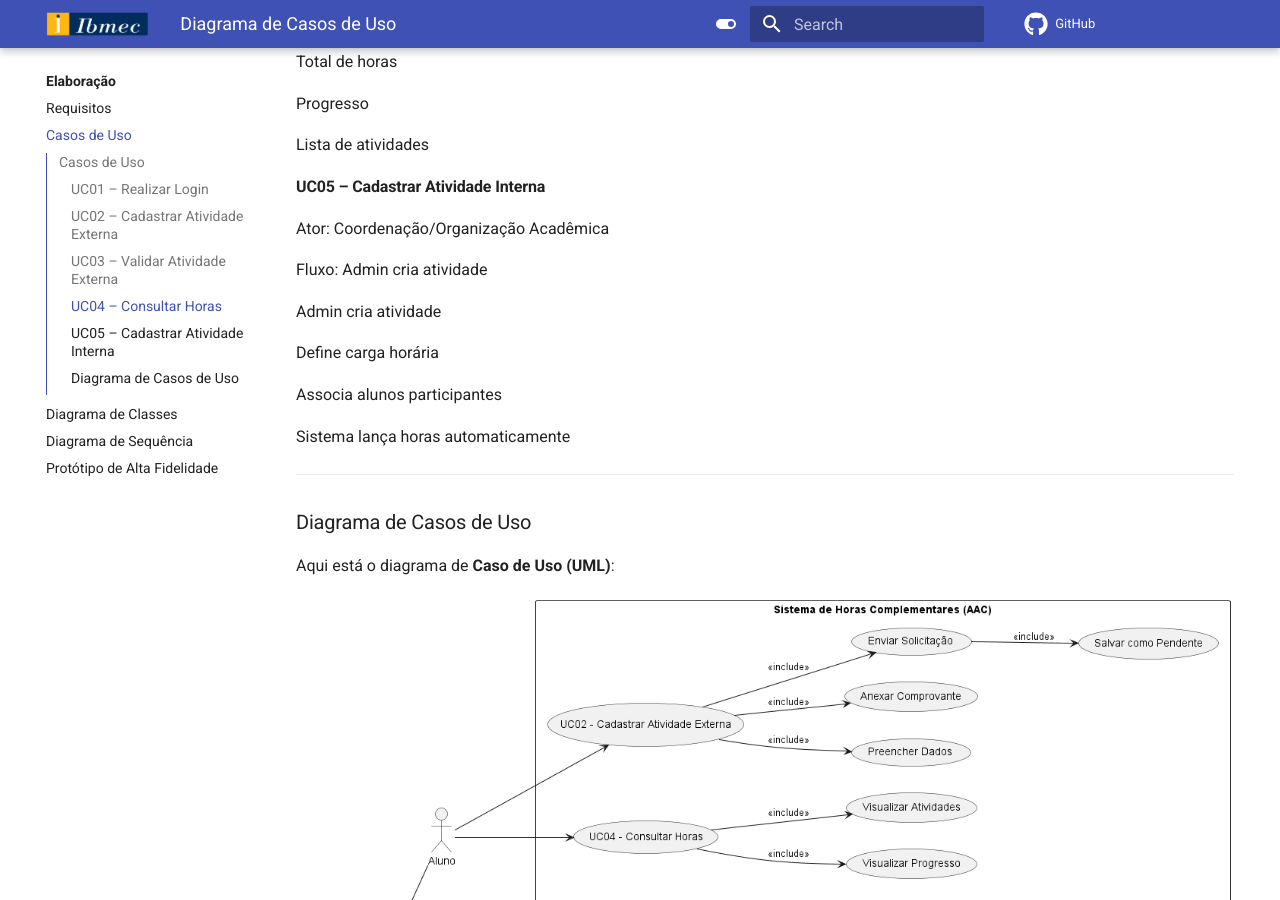
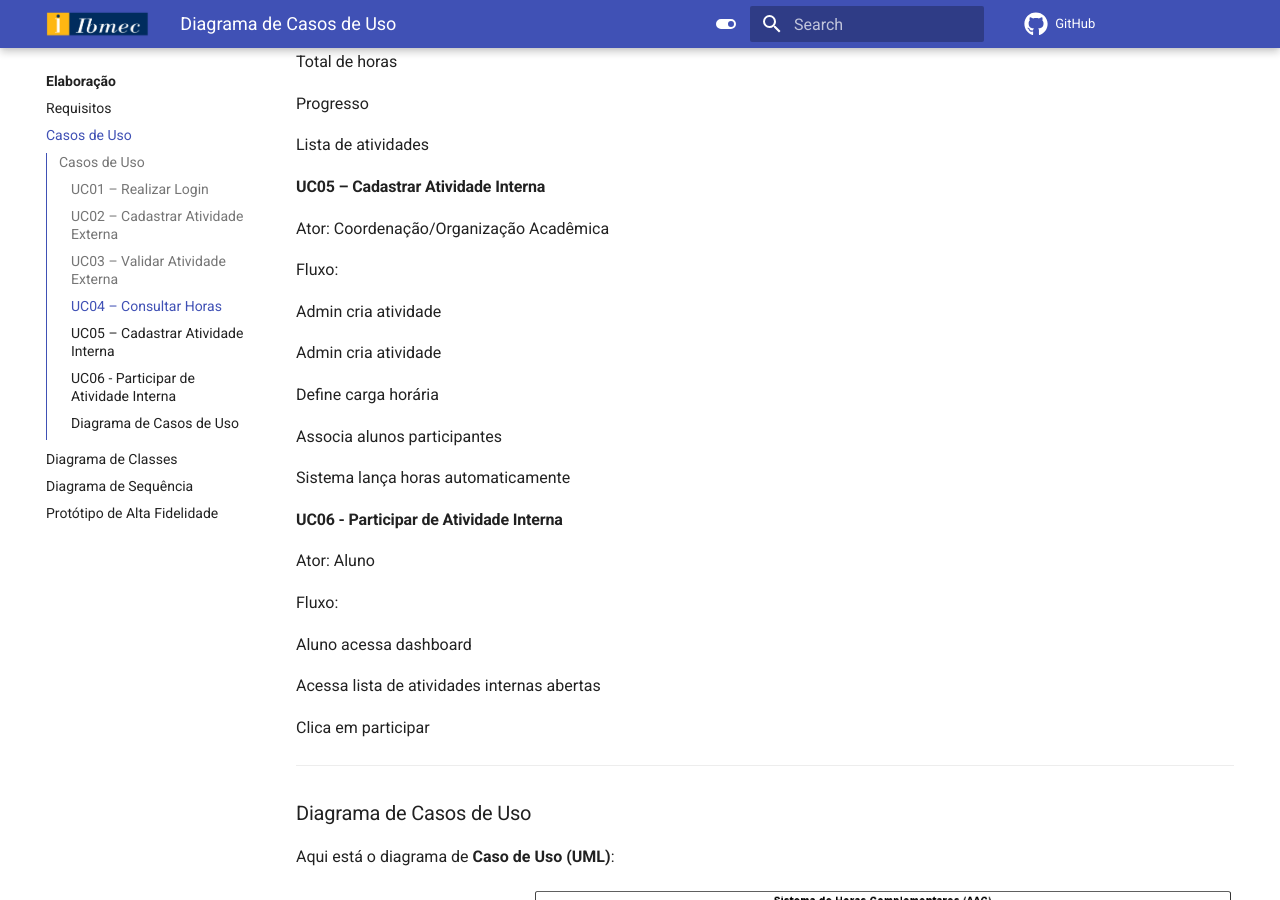
Before and after one commit to Projetos-de-Extensao/PBE_26.1_8003_I, an MkDocs documentation site: the page built from docs/Elaboracao/casos_de_uso.md, in a window 1280 px wide and 900 px high, scrolled down 1434 px. Built offline with MkDocs 1.6.1 and Material for MkDocs 9.7.7, drawn with Linux system fonts in a browser that asks for light colours; comment, search, counter and statistics services are not loaded.

Commit message:
update casos_de_uso

```diff
--- a/docs/Elaboracao/casos_de_uso.md
+++ b/docs/Elaboracao/casos_de_uso.md
@@ -71,7 +71,9 @@ Lista de atividades
 
 Ator: Coordenação/Organização Acadêmica
 
-Fluxo: Admin cria atividade
+Fluxo:
+
+Admin cria atividade
 
 Admin cria atividade
 
@@ -81,6 +83,18 @@ Associa alunos participantes
 
 Sistema lança horas automaticamente
 
+#### UC06 - Participar de Atividade Interna
+
+Ator: Aluno
+
+Fluxo:
+
+Aluno acessa dashboard
+
+Acessa lista de atividades internas abertas
+
+Clica em participar
+
 ---
 
 ### Diagrama de Casos de Uso
```
